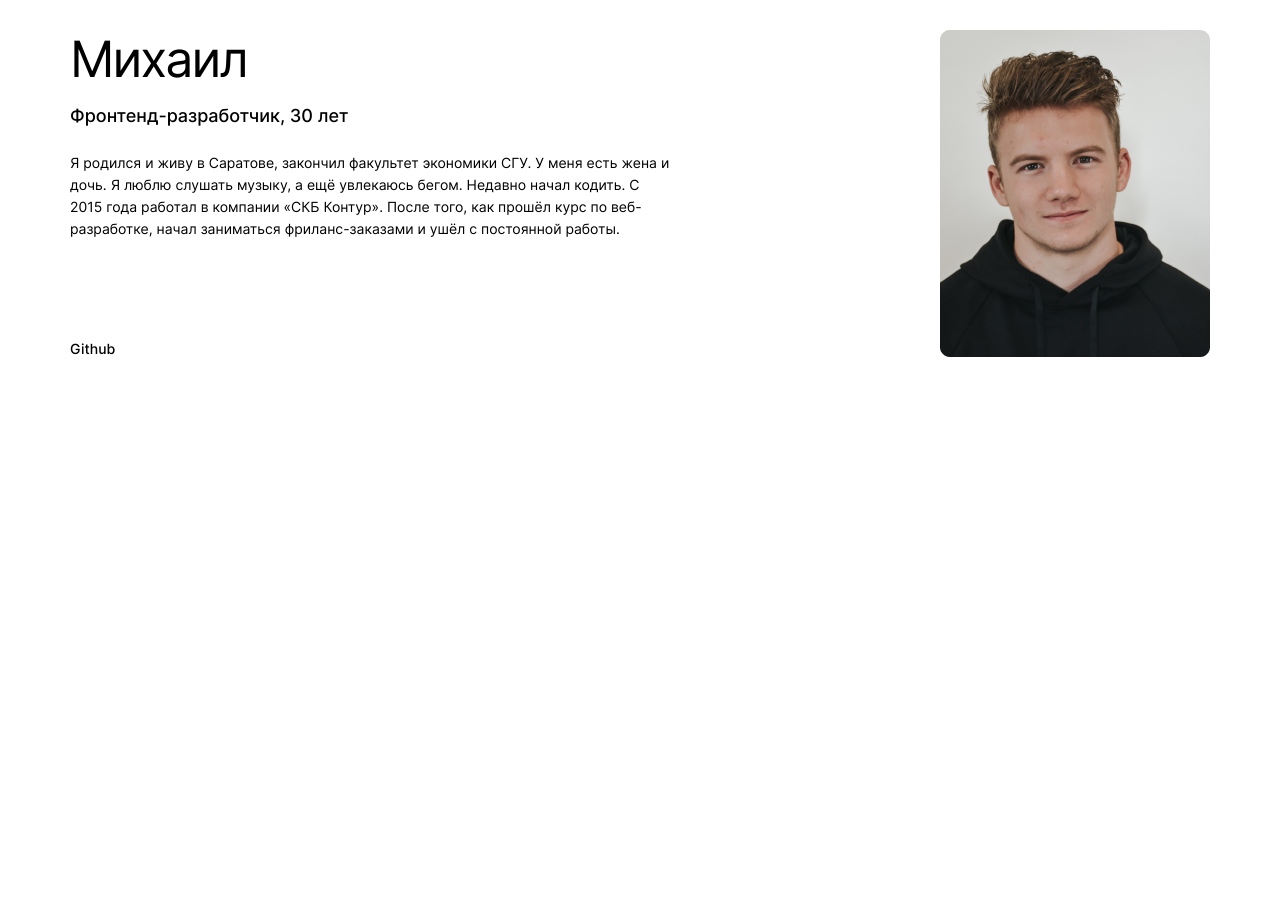
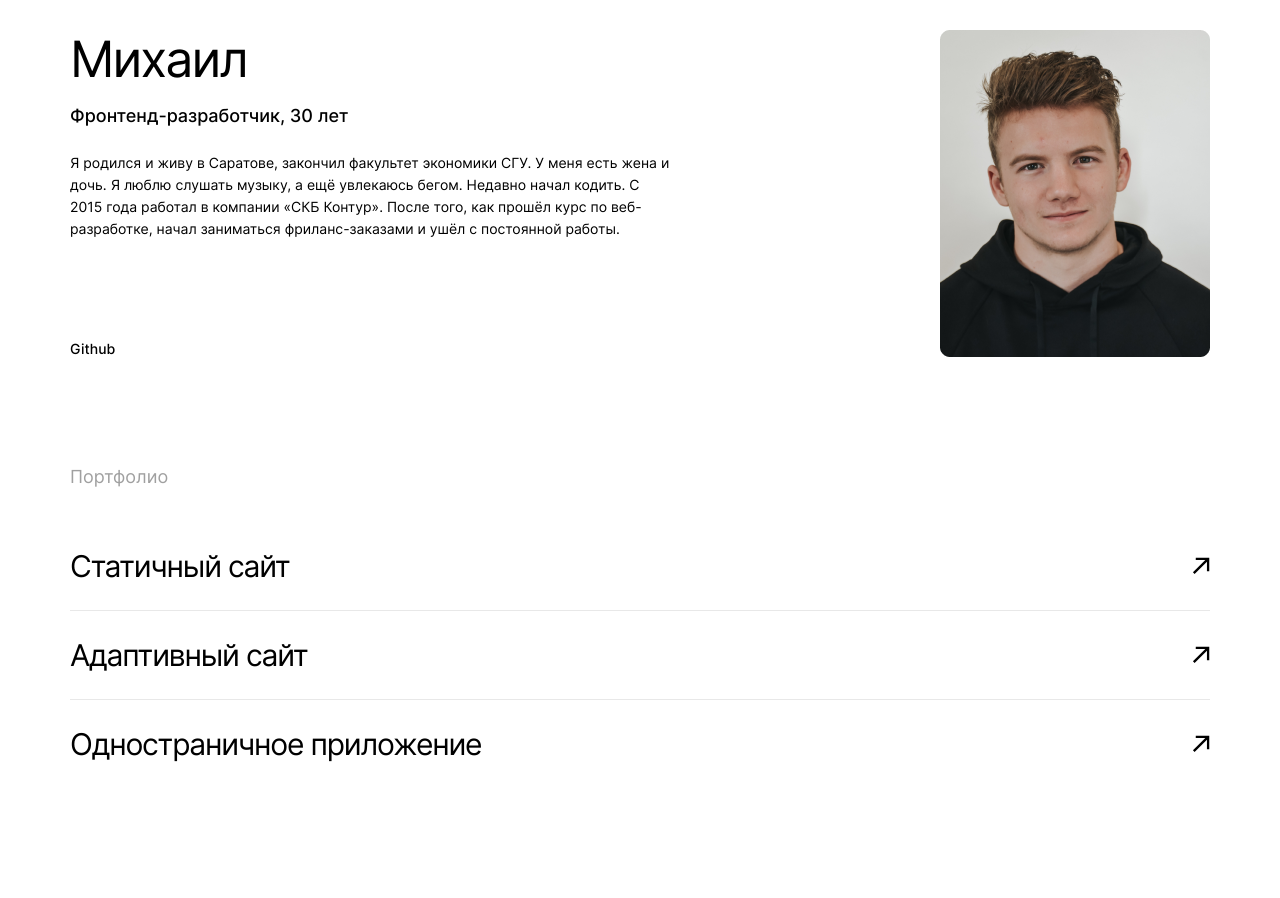
Before and after one commit to TearsOprah/movies-explorer-frontend, a React app: page / in a window 1280 px wide. Shown: the part 2076-2974 px from the top of the page. Before the commit the page ends 2543 px from the top, so only its background shows below. Built offline with nearby package versions, Linux system fonts and the light colour scheme.

Commit message:
feat: верстка Portfolio

```diff
--- a/src/components/Main/Main.jsx
+++ b/src/components/Main/Main.jsx
@@ -3,6 +3,7 @@ import Promo from "../Promo/Promo";
 import AboutProject from "../AboutProject/AboutProject";
 import Techs from "../Techs/Techs";
 import AboutMe from "../AboutMe/AboutMe";
+import Portfolio from "../Portfolio/Portfolio";
 
 export default function Main() {
 
@@ -12,6 +13,7 @@ export default function Main() {
       <AboutProject />
       <Techs />
       <AboutMe />
+      <Portfolio />
     </main>
   )
 }
--- a/src/components/Portfolio/Portfolio.css
+++ b/src/components/Portfolio/Portfolio.css
@@ -0,0 +1,69 @@
+.portfolio {
+  padding-top: 0;
+}
+
+.portfolio__title {
+  font-style: normal;
+  font-weight: 400;
+  font-size: 18px;
+  line-height: 20px;
+  color: #A0A0A0;
+}
+
+.portfolio__list {
+  margin-top: 35px;
+  display: flex;
+  flex-direction: column;
+  list-style-type: none;
+}
+
+.portfolio__item {
+  height: 88px;
+  border-bottom: 1px solid #E8E8E8;
+}
+
+.portfolio__item:last-child {
+  border-bottom: none;
+}
+
+.portfolio__link {
+  height: 100%;
+  display: flex;
+  justify-content: space-between;
+  align-items: center;
+}
+
+.portfolio__item-name {
+  font-style: normal;
+  font-weight: 400;
+  font-size: 30px;
+  line-height: 50px;
+  letter-spacing: -0.04em;
+}
+
+.portfolio__link-icon {
+  height: 18px;
+  width: 18px;
+}
+
+@media (max-width: 880px) {
+  .portfolio__item-name {
+    font-size: 28px;
+  }
+}
+
+@media (max-width: 600px) {
+  .portfolio__item-name {
+    font-size: 18px;
+    line-height: 28px;
+  }
+
+  .portfolio__link-icon {
+    height: 14px;
+    width: 14px;
+  }
+
+  .portfolio__item {
+    height: 66px;
+  }
+}
--- a/src/components/Portfolio/Portfolio.jsx
+++ b/src/components/Portfolio/Portfolio.jsx
@@ -1,6 +1,29 @@
 import './Portfolio.css'
+import linkIcon from '../../images/link.svg'
 export default function Portfolio() {
   return (
-    <></>
+    <section className={'main-section portfolio'}>
+      <h2 className={'portfolio__title'}>Портфолио</h2>
+      <ul className={'portfolio__list'}>
+        <li className={'portfolio__item'}>
+          <a className={'portfolio__link'} href={''}>
+            <h3 className={'portfolio__item-name'}>Статичный сайт</h3>
+            <img className={'portfolio__link-icon'} src={linkIcon} alt={'link-icon'} />
+          </a>
+        </li>
+        <li className={'portfolio__item'}>
+          <a className={'portfolio__link'} href={''}>
+            <h3 className={'portfolio__item-name'}>Адаптивный сайт</h3>
+            <img className={'portfolio__link-icon'} src={linkIcon} alt={'link-icon'} />
+          </a>
+        </li>
+        <li className={'portfolio__item'}>
+          <a className={'portfolio__link'} href={''}>
+            <h3 className={'portfolio__item-name'}>Одностраничное приложение</h3>
+            <img className={'portfolio__link-icon'} src={linkIcon} alt={'link-icon'} />
+          </a>
+        </li>
+      </ul>
+    </section>
   )
 }
--- a/src/components/Promo/Promo.css
+++ b/src/components/Promo/Promo.css
@@ -86,6 +86,8 @@
 @media (max-width: 600px) {
   .promo__content {
     padding-top: 70px;
+    padding-left: 0;
+    padding-right: 0;
   }
 
   .promo__image {
```
Also changed, not shown: src/images/link.svg (added).
